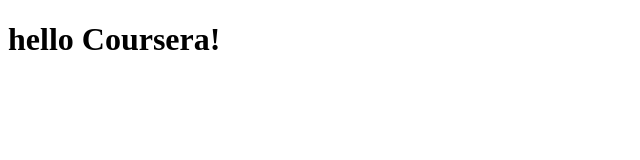
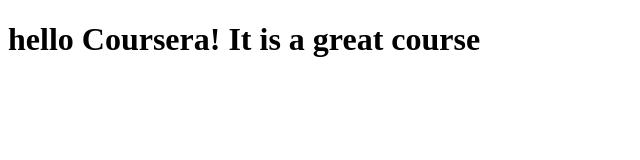
Before and after one commit to yurbelis/coursera-test, a plain HTML site: page site/index.html in a window 1280 px wide. Shown: the whole page, without its empty margins (0-640 px from the left). Drawn offline with Linux system fonts and the light colour scheme.

Commit message:
small addition to our page content

```diff
--- a/site/index.html
+++ b/site/index.html
@@ -4,6 +4,6 @@
 	<title>HTML Cousera</title>
 </head>
 <body>
-<h1>hello Coursera!</h1>
+<h1>hello Coursera! It is a great course</h1>
 </body>
 </html>
```
